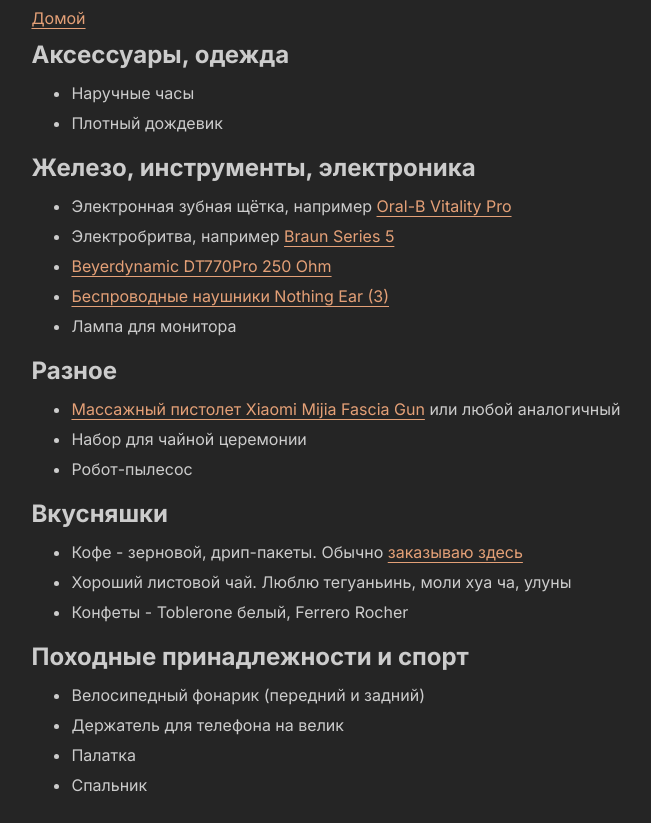
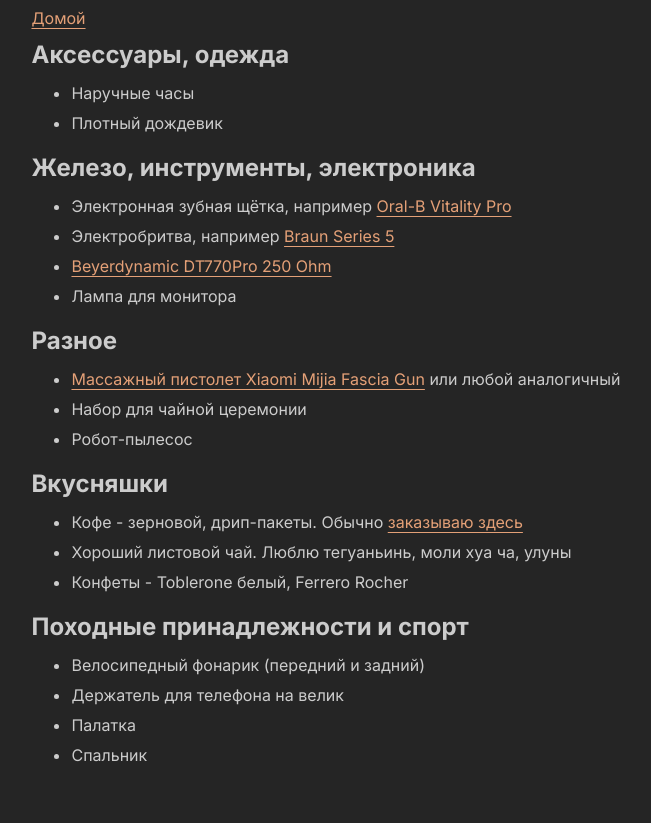
Before and after one commit to seri0zha/seri0zha.github.io, an Astro site: page /wishlist in a window 1280 px wide. Shown: the whole page, without its empty margins (314-965 px from the left). After the commit the page ends 800 px from the top, so only its background shows below. Built offline with nearby package versions, Linux system fonts and the light colour scheme; Astro itself is replaced by a stand-in of ours.

Commit message:
feat: update wishlist 08.12.2024

```diff
--- a/src/content/wishlist/wishlist.md
+++ b/src/content/wishlist/wishlist.md
@@ -8,7 +8,6 @@
 - Электронная зубная щётка, например [Oral-B Vitality Pro](https://market.yandex.ru/cc/g529yJy)
 - Электробритва, например [Braun Series 5](https://market.yandex.ru/cc/1X4Cwmh)
 - [Beyerdynamic DT770Pro 250 Ohm](https://market.yandex.ru/cc/m3dp0T9)
-- [Беспроводные наушники Nothing Ear (3)](https://market.yandex.ru/cc/vpO1Q9v)
 - Лампа для монитора
 
 ## Разное
```
